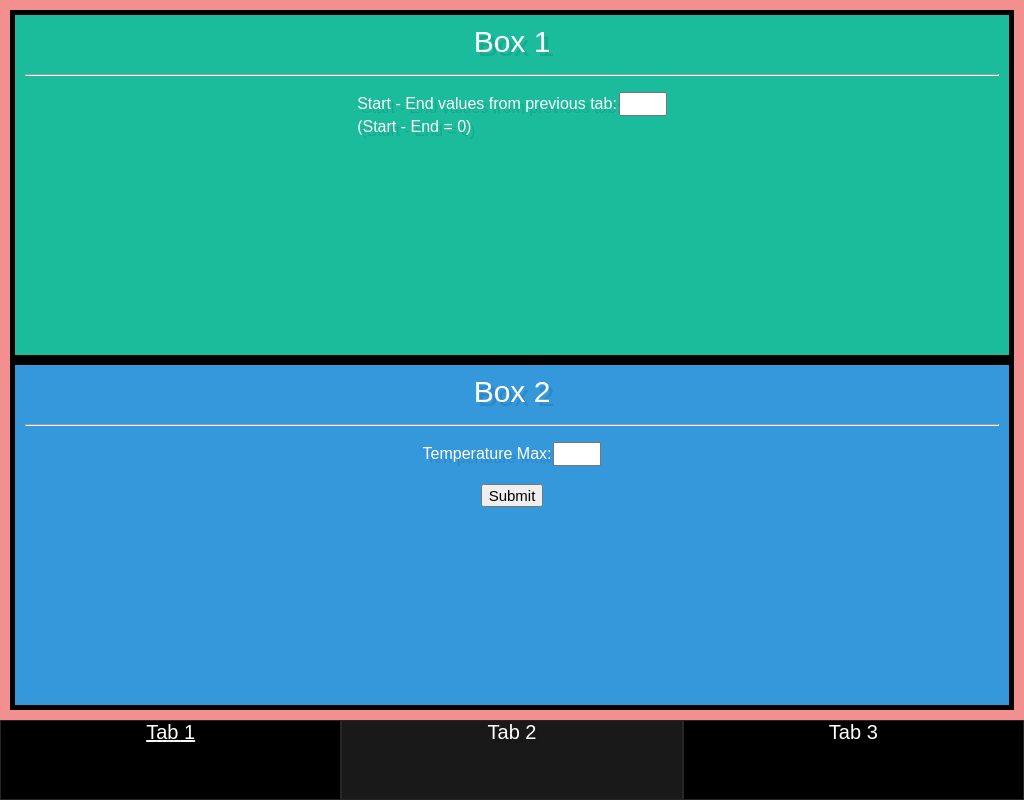
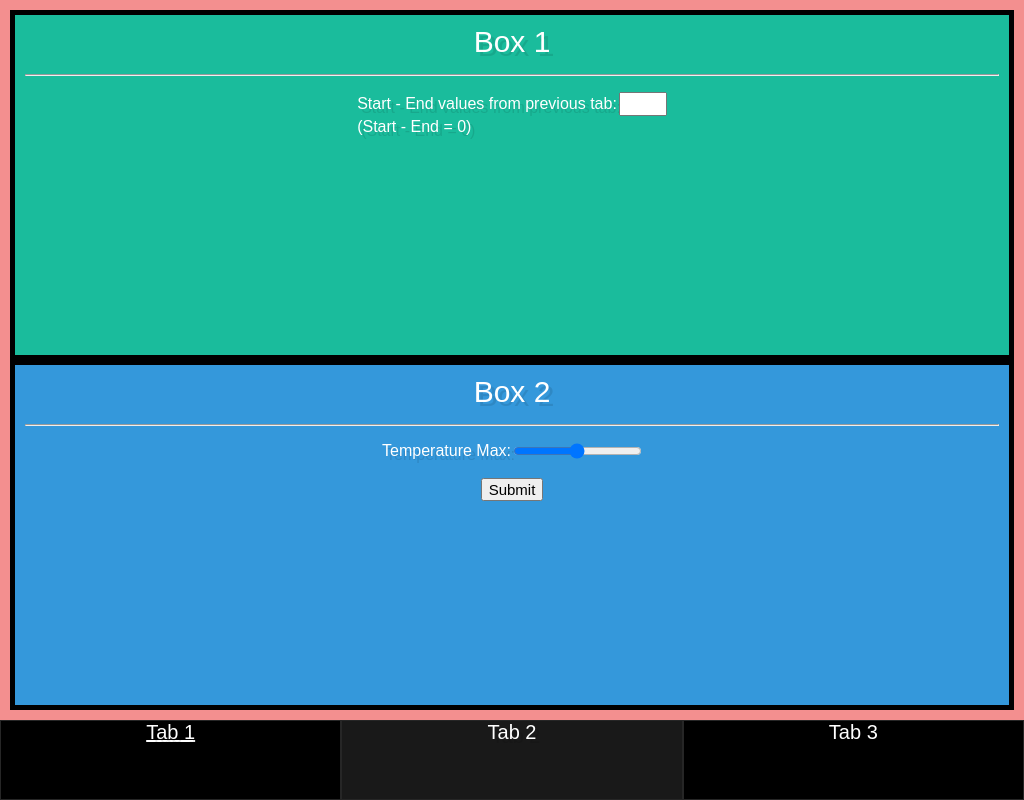
Before and after one commit to PathLabs/primacy_demo, an Electron app: page tab2.html in a window 1024 px wide. Drawn offline with Linux system fonts and the light colour scheme; no server answers.

Commit message:
added slider

```diff
--- a/tab2.html
+++ b/tab2.html
@@ -31,7 +31,8 @@
           <table class="input_table">
             <tr>
               <td>Temperature Max: </td>
-              <td><input type="text" size = 2></td>
+              <td><input type="range" min="0" max="100" value = 50
+                class = "slider"></td>
             </tr>
           </table>
           </br>
```
Also changed, not shown: lib/input_validation.js (line endings or trailing spaces).
